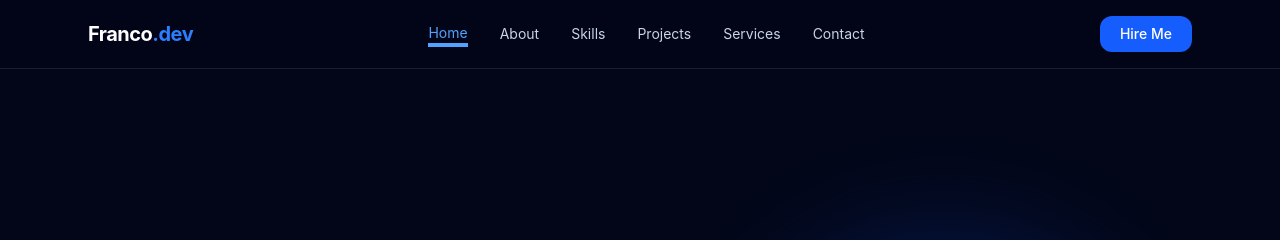
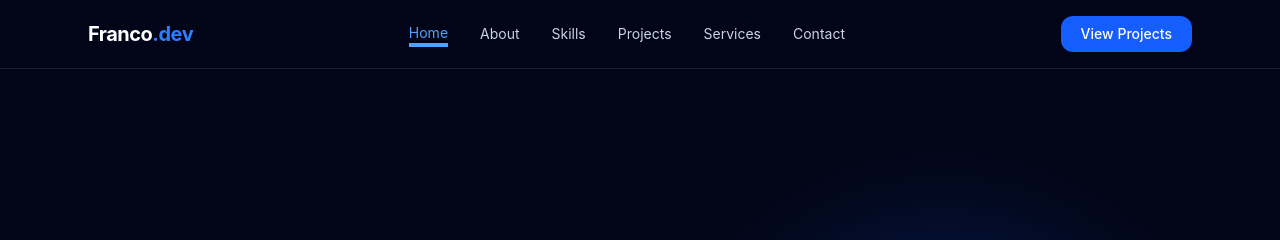
Before and after one commit to francojuan27/franco-portfolio, a website built with Vite: page index.html in a window 1280 px wide. Shown: the top 240 px of the page. Built offline with nearby package versions, Linux system fonts and the light colour scheme.

Commit message:
Replace Hire Me with View Projects Button in NavBar

```diff
--- a/index.html
+++ b/index.html
@@ -80,10 +80,10 @@
         </div>
 
         <a
-          href="#contact"
+          href="#projects"
           class="hidden rounded-xl bg-blue-600 px-5 py-2 text-sm font-medium transition hover:bg-blue-700 md:inline-flex"
         >
-          Hire Me
+          View Projects
         </a>
 
         <button id="menu-btn" class="text-3xl text-white md:hidden">☰</button>
```
